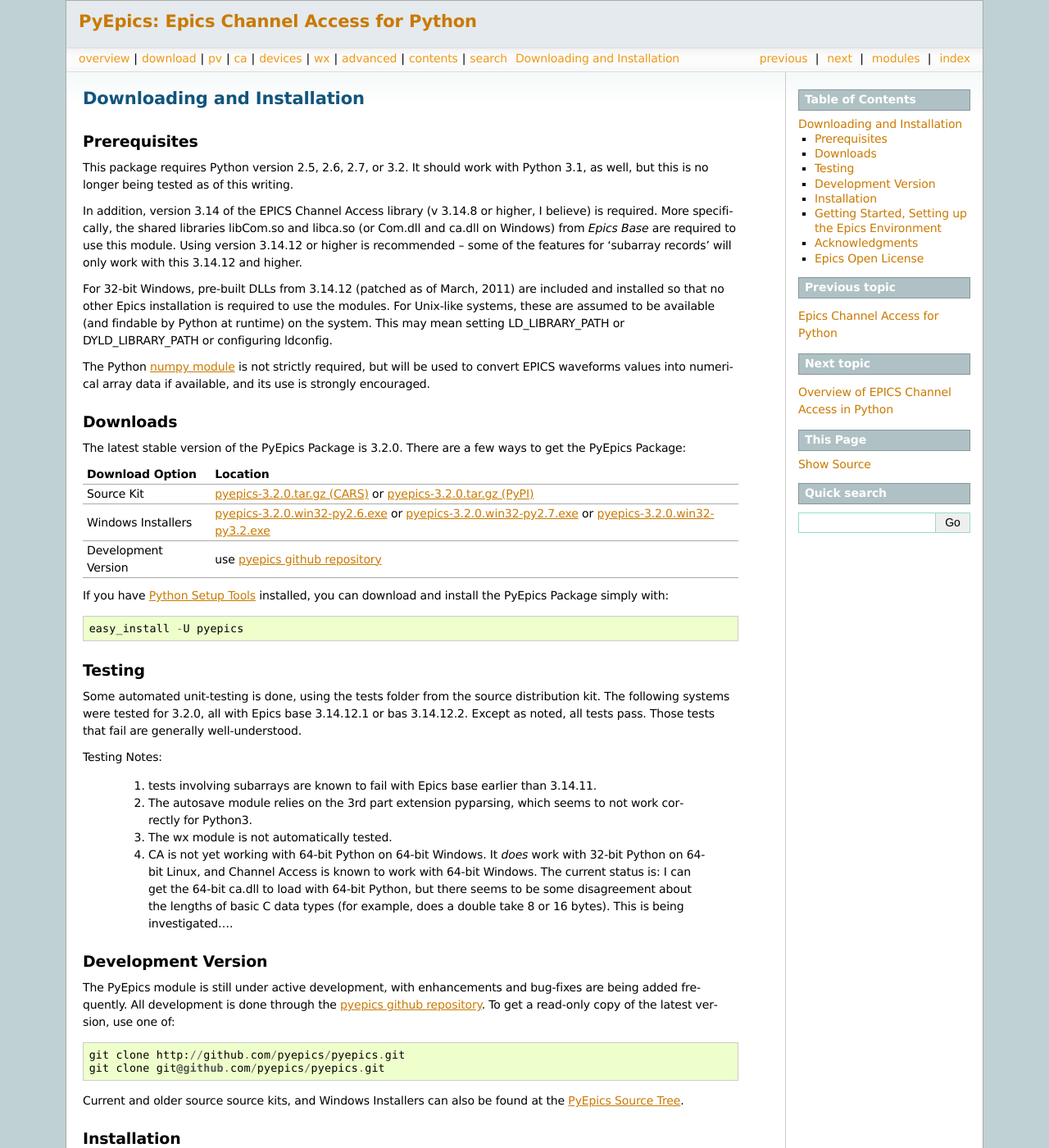
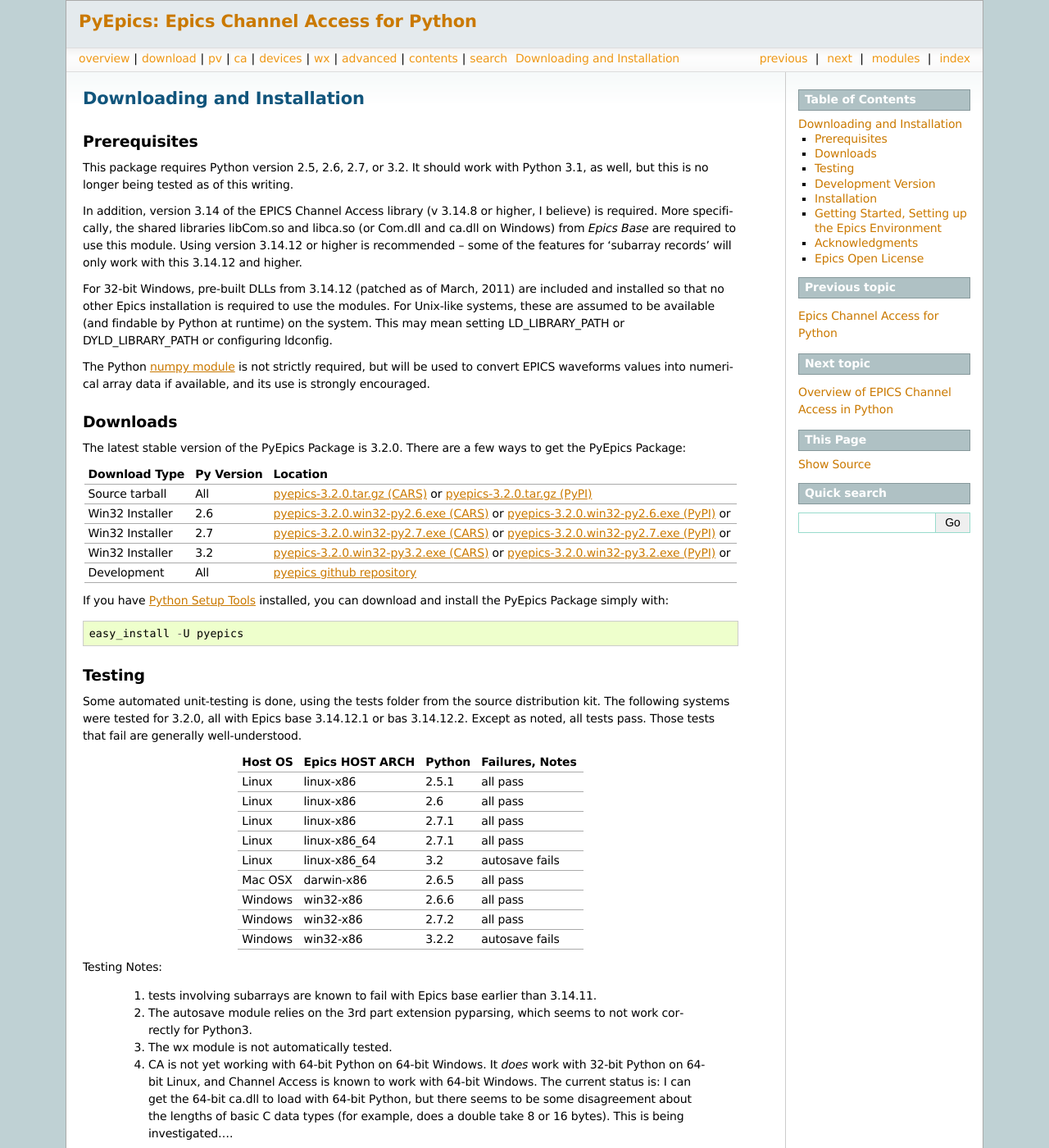
Before and after one commit to pyepics/pyepics, a Sphinx documentation site: the page built from doc/installation.rst, in a window 1280 px wide and 1400 px high. Shown: the whole window at 82% size. Built offline with Sphinx 7.4.7, drawn with Linux system fonts in a browser that asks for light colours; formulas are drawn with MathJax 3; pages that are not in the unit, such as notebooks, are missing from menus; the version number is read from the project's files by our own code.

```diff
--- a/doc/installation.rst
+++ b/doc/installation.rst
@@ -34,26 +34,34 @@ a few ways to get the PyEpics Package:
 
 .. _pyepics-3.2.0.tar.gz (CARS):   http://cars9.uchicago.edu/software/python/pyepics3/src/pyepics-3.2.0.tar.gz
 .. _pyepics-3.2.0.tar.gz (PyPI):   http://pypi.python.org/packages/source/p/pyepics/pyepics-3.2.0.tar.gz
-.. _pyepics-3.2.0.win32-py2.6.exe: http://cars9.uchicago.edu/software/python/pyepics3/src/pyepics-3.2.0.win32-py2.6.exe
-.. _pyepics-3.2.0.win32-py2.7.exe: http://cars9.uchicago.edu/software/python/pyepics3/src/pyepics-3.2.0.win32-py2.7.exe
-.. _pyepics-3.2.0.win32-py3.2.exe: http://cars9.uchicago.edu/software/python/pyepics3/src/pyepics-3.2.0.win32-py3.2.exe
+.. _pyepics-3.2.0.win32-py2.6.exe (CARS): http://cars9.uchicago.edu/software/python/pyepics3/src/pyepics-3.2.0.win32-py2.6.exe
+.. _pyepics-3.2.0.win32-py2.7.exe (CARS): http://cars9.uchicago.edu/software/python/pyepics3/src/pyepics-3.2.0.win32-py2.7.exe
+.. _pyepics-3.2.0.win32-py3.2.exe (CARS): http://cars9.uchicago.edu/software/python/pyepics3/src/pyepics-3.2.0.win32-py3.2.exe
+.. _pyepics-3.2.0.win32-py2.6.exe (PyPI): http://pypi.python.org/packages/source/p/pyepics/pyepics-3.2.0.win32-py2.6.exe
+.. _pyepics-3.2.0.win32-py2.7.exe (PyPI): http://pypi.python.org/packages/source/p/pyepics/pyepics-3.2.0.win32-py2.7.exe
+.. _pyepics-3.2.0.win32-py3.2.exe (PyPI): http://pypi.python.org/packages/source/p/pyepics/pyepics-3.2.0.win32-py3.2.exe
 .. _pyepics github repository:    http://github.com/pyepics/pyepics
 .. _PyEpics Source Tree:          http://cars9.uchicago.edu/software/python/pyepics3/src
 .. _PyPi Epics Entry:             http://pypi.python.org/pypi/pyepics/
 .. _Python Setup Tools:           http://pypi.python.org/pypi/setuptools
 
-+---------------------------+------------------------------------------+
-|  Download Option          |  Location                                |
-+===========================+==========================================+
-|  Source Kit               |  `pyepics-3.2.0.tar.gz (CARS)`_  or      |
-|                           |  `pyepics-3.2.0.tar.gz (PyPI)`_          |
-+---------------------------+------------------------------------------+
-|  Windows Installers       |  `pyepics-3.2.0.win32-py2.6.exe`_  or    |
-|                           |  `pyepics-3.2.0.win32-py2.7.exe`_  or    |
-|                           |  `pyepics-3.2.0.win32-py3.2.exe`_        |
-+---------------------------+------------------------------------------+
-|  Development Version      |  use `pyepics github repository`_        |
-+---------------------------+------------------------------------------+
++-----------------+------------+----------------------------------------------+
+|  Download Type  | Py Version |   Location                                   |
++=================+============+==============================================+
+| Source tarball  | All        | `pyepics-3.2.0.tar.gz (CARS)`_  or           |
+|                 |            | `pyepics-3.2.0.tar.gz (PyPI)`_               |
++-----------------+------------+----------------------------------------------+
+| Win32 Installer | 2.6        |  `pyepics-3.2.0.win32-py2.6.exe (CARS)`_  or |
+|                 |            |  `pyepics-3.2.0.win32-py2.6.exe (PyPI)`_  or |
++-----------------+------------+----------------------------------------------+
+| Win32 Installer | 2.7        |  `pyepics-3.2.0.win32-py2.7.exe (CARS)`_  or |
+|                 |            |  `pyepics-3.2.0.win32-py2.7.exe (PyPI)`_  or |
++-----------------+------------+----------------------------------------------+
+| Win32 Installer | 3.2        |  `pyepics-3.2.0.win32-py3.2.exe (CARS)`_  or |
+|                 |            |  `pyepics-3.2.0.win32-py3.2.exe (PyPI)`_  or |
++-----------------+------------+----------------------------------------------+
+|  Development    | All        |  `pyepics github repository`_                |
++-----------------+------------+----------------------------------------------+
 
 If you have `Python Setup Tools`_  installed, you can download and install
 the PyEpics Package simply with::
@@ -72,7 +80,7 @@ Those tests that fail are generally well-understood.
 +-----------+-----------------+------------+-----------------------+
 |  Host OS  | Epics HOST ARCH |  Python    |  Failures, Notes      |
 +===========+=================+============+=======================+
-| Linux     |  linux-x86      |  2.5.1     |   all pass            |?
+| Linux     |  linux-x86      |  2.5.1     |   all pass            |
 +-----------+-----------------+------------+-----------------------+
 | Linux     |  linux-x86      |  2.6       |   all pass            |
 +-----------+-----------------+------------+-----------------------+
```
